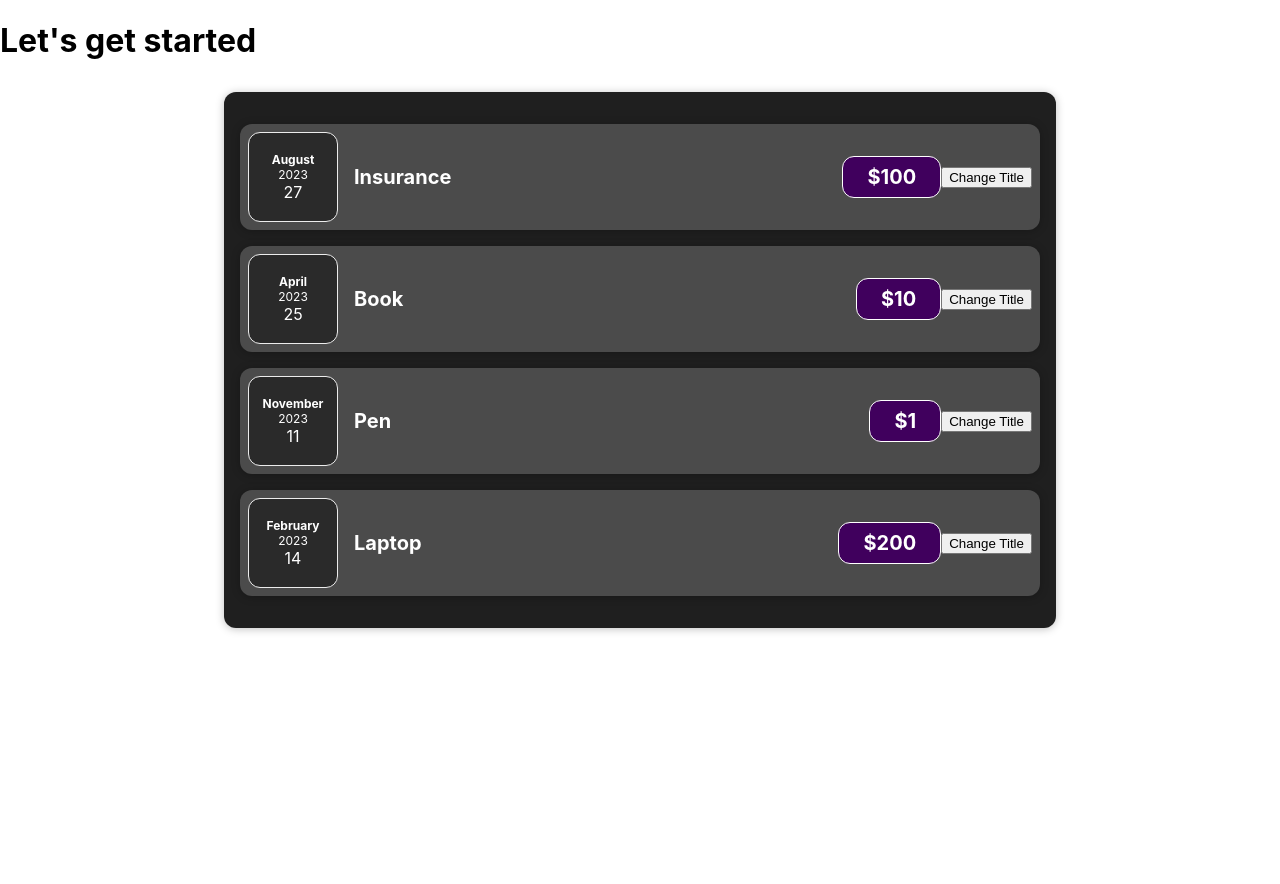
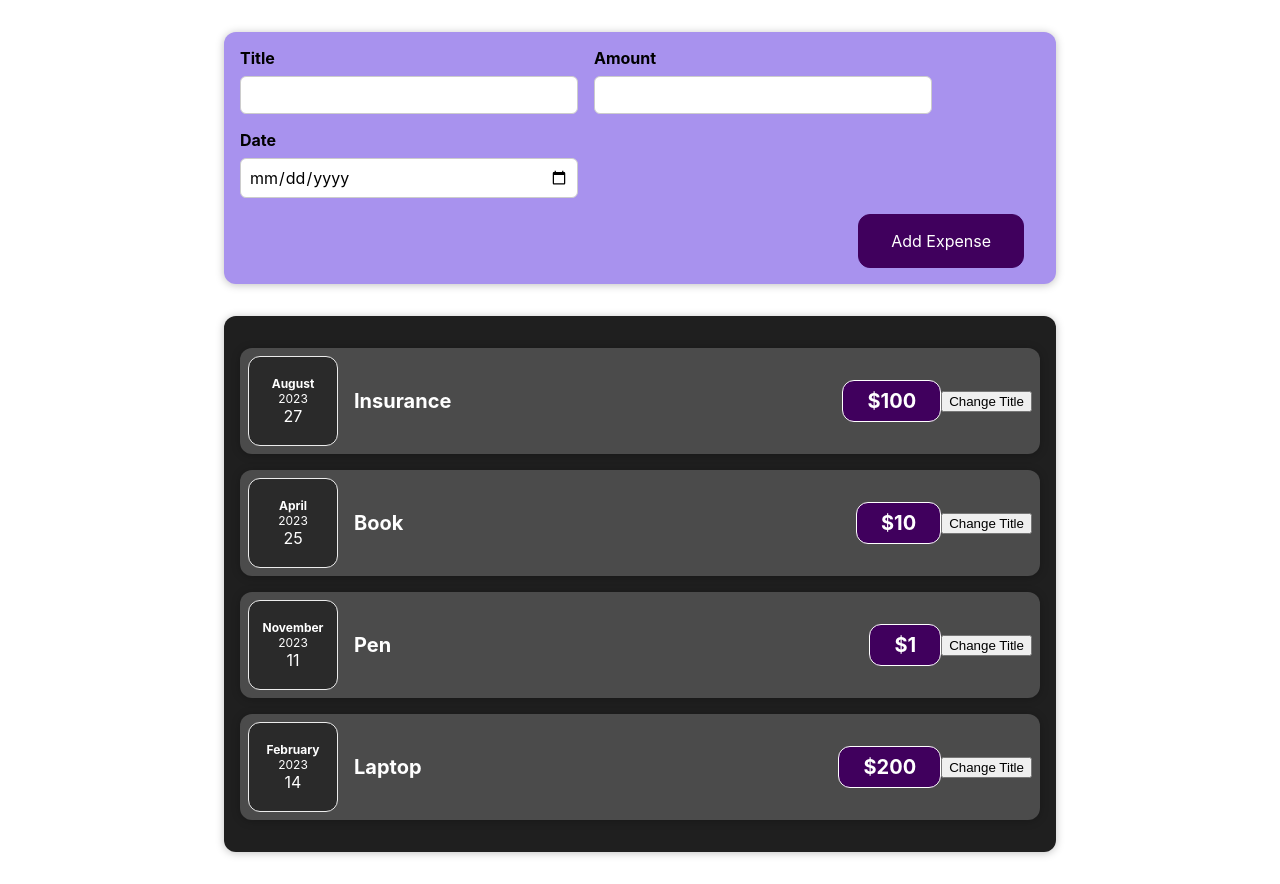
Before and after one commit to ysagar558/ReactDisplayTaskSharpener, a React (Create React App) app: page / in a window 1280 px wide. Before the commit the page ends 800 px from the top, so only its background shows below. Built offline with nearby package versions, Linux system fonts and the light colour scheme.

Commit message:
Form using multiple states

```diff
--- a/src/App.js
+++ b/src/App.js
@@ -1,9 +1,6 @@
 import ExpenseItem from "./components/ExpenseItem";
 import Expenses from "./components/Expenses";
-
-
-
-
+import NewExpense from "./components/NewExpense/NewExpense";
 
 
 function App() {
@@ -16,7 +13,7 @@
 
   return (
     <div>
-      <h1>Let's get started</h1>
+      <NewExpense/>
       <Expenses expenses={expenses}></Expenses>
 
     </div>
--- /dev/null
+++ b/src/components/NewExpense/ExpenseForm.css
@@ -0,0 +1,26 @@
+.new-expense__controls {
+  display: flex;
+  flex-wrap: wrap;
+  gap: 1rem;
+  margin-bottom: 1rem;
+  text-align: left;
+}
+
+.new-expense__control label {
+  font-weight: bold;
+  margin-bottom: 0.5rem;
+  display: block;
+}
+
+.new-expense__control input {
+  font: inherit;
+  padding: 0.5rem;
+  border-radius: 6px;
+  border: 1px solid #ccc;
+  width: 20rem;
+  max-width: 100%;
+}
+
+.new-expense__actions {
+  text-align: right;
+}
--- /dev/null
+++ b/src/components/NewExpense/ExpenseForm.js
@@ -0,0 +1,44 @@
+import React, { useState } from "react";
+import "./ExpenseForm.css";
+
+const ExpenseForm = () => {
+  const [enteredTitle, setEnteredTitle] = useState("");
+
+  const titleChangeHandler = (event) => {
+    setEnteredTitle(event.target.value);
+  };
+
+  const [enteredAmount, setEnteredAmount] = useState("");
+  const amountChangeHandler = (event) => {
+    setEnteredAmount(event.target.value);
+  }
+
+  const [enteredDate, setEnteredDate] = useState("");
+  const dateChangeHandler = (event) => {
+    setEnteredDate(event.target.value);
+  }
+
+  return (
+    <form>
+      <div className="new-expense__controls">
+        <div className="new-expense__control">
+          <label htmlFor="title">Title</label>
+          <input type="text" id="title" onChange={titleChangeHandler} />
+        </div>
+        <div className="new-expense__control">
+          <label htmlFor="amount">Amount</label>
+          <input type="number" id="amount" onChange={amountChangeHandler} />
+        </div>
+        <div className="new-expense__control">
+          <label htmlFor="date">Date</label>
+          <input type="date" id="date" min="2023-01-01" max="2024-12-31" onChange={dateChangeHandler} />
+        </div>
+      </div>
+      <div className="new-expense__actions">
+        <button type="submit">Add Expense</button>
+      </div>
+    </form>
+  );
+};
+
+export default ExpenseForm;
--- /dev/null
+++ b/src/components/NewExpense/NewExpense.css
@@ -0,0 +1,38 @@
+.new-expense {
+  background-color: #a892ee;
+  padding: 1rem;
+  margin: 2rem auto;
+  width: 50rem;
+  max-width: 95%;
+  border-radius: 12px;
+  text-align: center;
+  box-shadow: 0 1px 8px rgba(0, 0, 0, 0.25);
+}
+
+.new-expense button {
+  font: inherit;
+  cursor: pointer;
+  padding: 1rem 2rem;
+  border: 1px solid #40005d;
+  background-color: #40005d;
+  color: white;
+  border-radius: 12px;
+  margin-right: 1rem;
+}
+
+.new-expense button:hover,
+.new-expense button:active {
+  background-color: #510674;
+  border-color: #510674;
+}
+
+.new-expense button.alternative {
+  color: #220131;
+  border-color: transparent;
+  background-color: transparent;
+}
+
+.new-expense button.alternative:hover,
+.new-expense button.alternative:active {
+  background-color: #ddb3f8;
+}
--- /dev/null
+++ b/src/components/NewExpense/NewExpense.js
@@ -0,0 +1,13 @@
+import React from "react";
+import ExpenseForm from "./ExpenseForm";
+import "./NewExpense.css";
+
+const NewExpense = () => {
+  return (
+    <div className="new-expense">
+      <ExpenseForm />
+    </div>
+  );
+};
+
+export default NewExpense;
```
